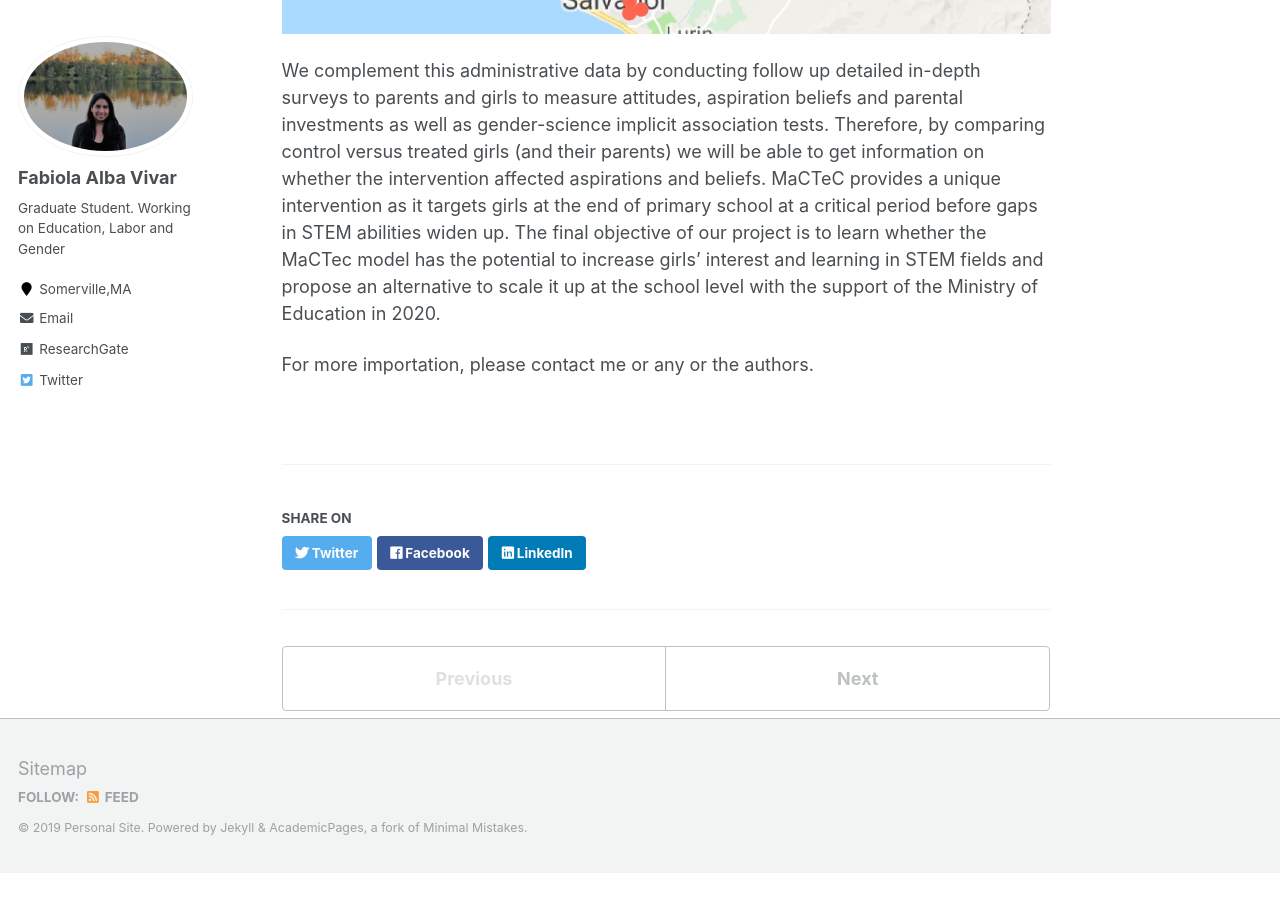
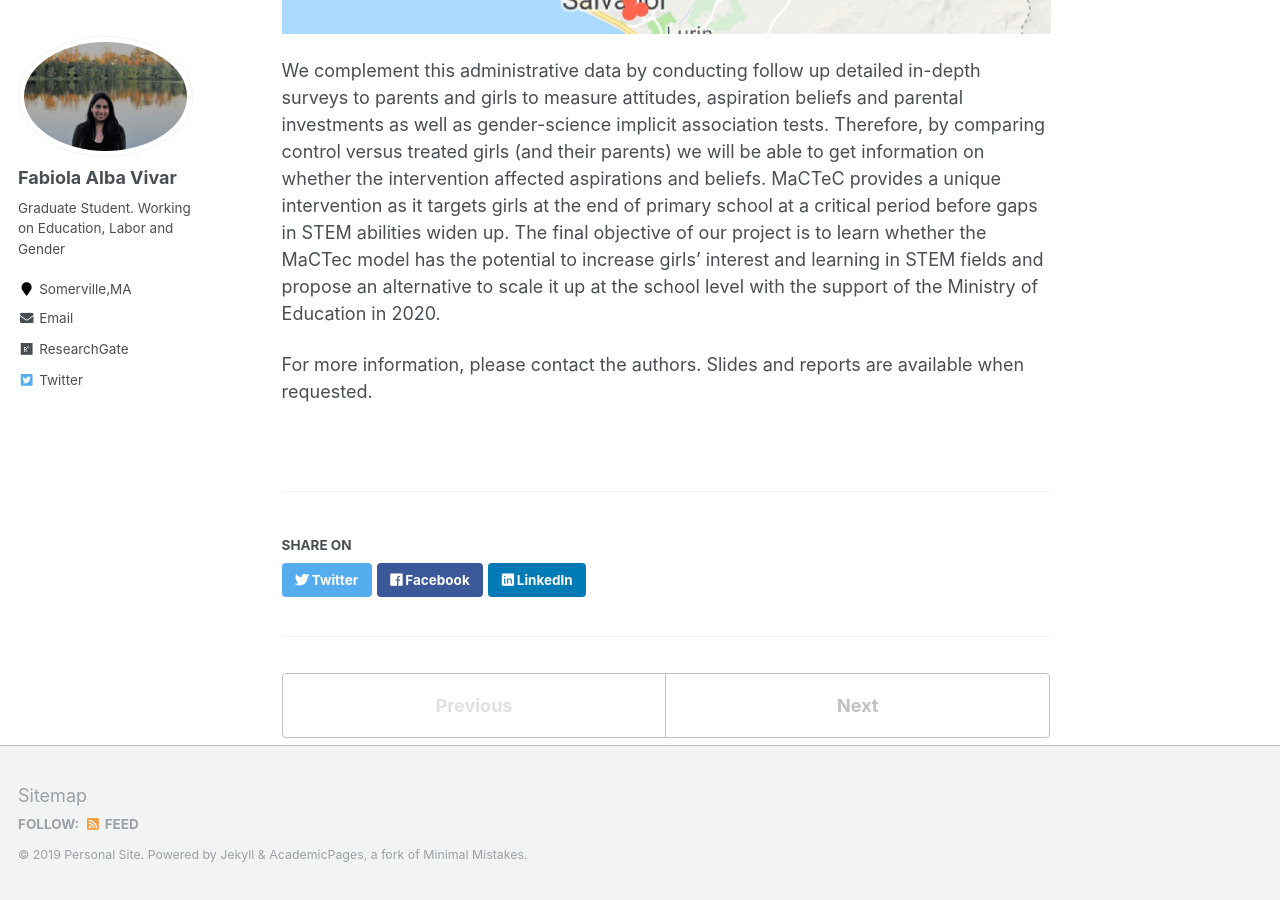
Before and after one commit to falbav/falbav.github.io, a Jekyll site: the page built from _research/research-MacTec.md, in a window 1280 px wide and 900 px high, scrolled down 2544 px. Built offline with Jekyll 4.4.1, drawn with Linux system fonts in a browser that asks for light colours; before the commit the page ends 3417 px from its top, so only the background shows below that.

Commit message:
Update research-MacTec.md

```diff
--- a/_research/research-MacTec.md
+++ b/_research/research-MacTec.md
@@ -35,4 +35,4 @@ We address our research questions using experimental evidence. Conditional on ap
 
 We complement this administrative data by conducting follow up detailed in-depth surveys to parents and girls to measure attitudes, aspiration beliefs and parental investments as well as gender-science implicit association tests. Therefore, by comparing control versus treated girls (and their parents) we will be able to get information on whether the intervention affected aspirations and beliefs. MaCTeC provides a unique intervention as it targets girls at the end of primary school at a critical period before gaps in STEM abilities widen up. The final objective of our project is to learn whether the MaCTec model has the potential to increase girls’ interest and learning in STEM fields and propose an alternative to scale it up at the school level with the support of the Ministry of Education in 2020.
 
-For more importation, please contact me or any or the authors.
+For more information, please contact the authors. Slides and reports are available when requested.
```
